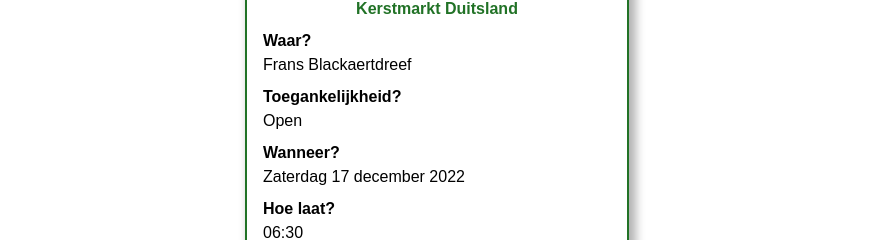
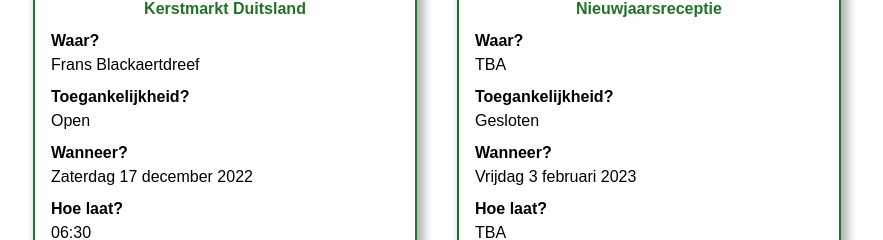
Before and after one commit to JonathanCouck/mercurius-website, a React (Create React App) app: page /kalender in a window 1280 px wide. Shown: the part 2577-2817 px from the top of the page, without its empty margins (203-1086 px from the left). Built offline with nearby package versions, Linux system fonts and the light colour scheme.

Commit message:
update act

```diff
--- a/src/data/activities.js
+++ b/src/data/activities.js
@@ -110,7 +110,7 @@ export const activities = [
   {
     foto: '',
     title: 'Nieuwjaarsreceptie',
-    date: new Date('2022/02/03'),
+    date: new Date('2023/02/03'),
     location: `TBA`,
     time: 'TBA',
     toegankelijkheid: 'Gesloten',
@@ -119,7 +119,7 @@ export const activities = [
   {
     foto: '',
     title: 'Pirates Clubavond',
-    date: new Date('2022/02/18'),
+    date: new Date('2023/02/18'),
     location: `TBA`,
     time: '19:00',
     toegankelijkheid: 'Open',
@@ -128,7 +128,7 @@ export const activities = [
   {
     foto: '',
     title: 'Biermeester',
-    date: new Date('2022/03/03'),
+    date: new Date('2023/03/03'),
     location: `TBA`,
     time: '20:00',
     toegankelijkheid: 'Open',
@@ -137,7 +137,7 @@ export const activities = [
   {
     foto: '',
     title: 'Krambambouli Cantus',
-    date: new Date('2022/03/10'),
+    date: new Date('2023/03/10'),
     location: `TBA`,
     time: 'TBA',
     toegankelijkheid: 'Open',
@@ -146,7 +146,7 @@ export const activities = [
   {
     foto: '',
     title: 'LAN-Party',
-    date: new Date('2022/03/24'),
+    date: new Date('2023/03/24'),
     location: `HOGENT Campus Aalst`,
     time: 'TBA',
     toegankelijkheid: 'open',
@@ -155,7 +155,7 @@ export const activities = [
   {
     foto: '',
     title: 'Clubweekend',
-    date: new Date('2022/04/07'),
+    date: new Date('2023/04/07'),
     location: `TBA`,
     time: 'TBA',
     toegankelijkheid: 'gesloten',
@@ -164,7 +164,7 @@ export const activities = [
   {
     foto: '',
     title: 'Karaoke & Cocktail Clubavond',
-    date: new Date('2022/04/21'),
+    date: new Date('2023/04/21'),
     location: `TBA`,
     time: 'TBA',
     toegankelijkheid: 'open',
@@ -173,7 +173,7 @@ export const activities = [
   {
     foto: '',
     title: 'Vriendjes Cantus',
-    date: new Date('2022/04/29'),
+    date: new Date('2023/04/29'),
     location: `TBA`,
     time: '20:00',
     toegankelijkheid: 'open',
@@ -182,7 +182,7 @@ export const activities = [
   {
     foto: '',
     title: 'Reis Rond de Wereld Cantus',
-    date: new Date('2022/05/05'),
+    date: new Date('2023/05/05'),
     location: `TBA`,
     time: 'TBA',
     toegankelijkheid: 'open',
@@ -191,7 +191,7 @@ export const activities = [
   {
     foto: '',
     title: 'Praesesverkiezing',
-    date: new Date('2022/05/06'),
+    date: new Date('2023/05/06'),
     location: ``,
     time: ':',
     toegankelijkheid: '',
@@ -200,7 +200,7 @@ export const activities = [
   {
     foto: '',
     title: 'Gala der Gouden Kastanjes',
-    date: new Date('2022/07/01'),
+    date: new Date('2023/07/01'),
     location: ``,
     time: ':',
     toegankelijkheid: '',
```
